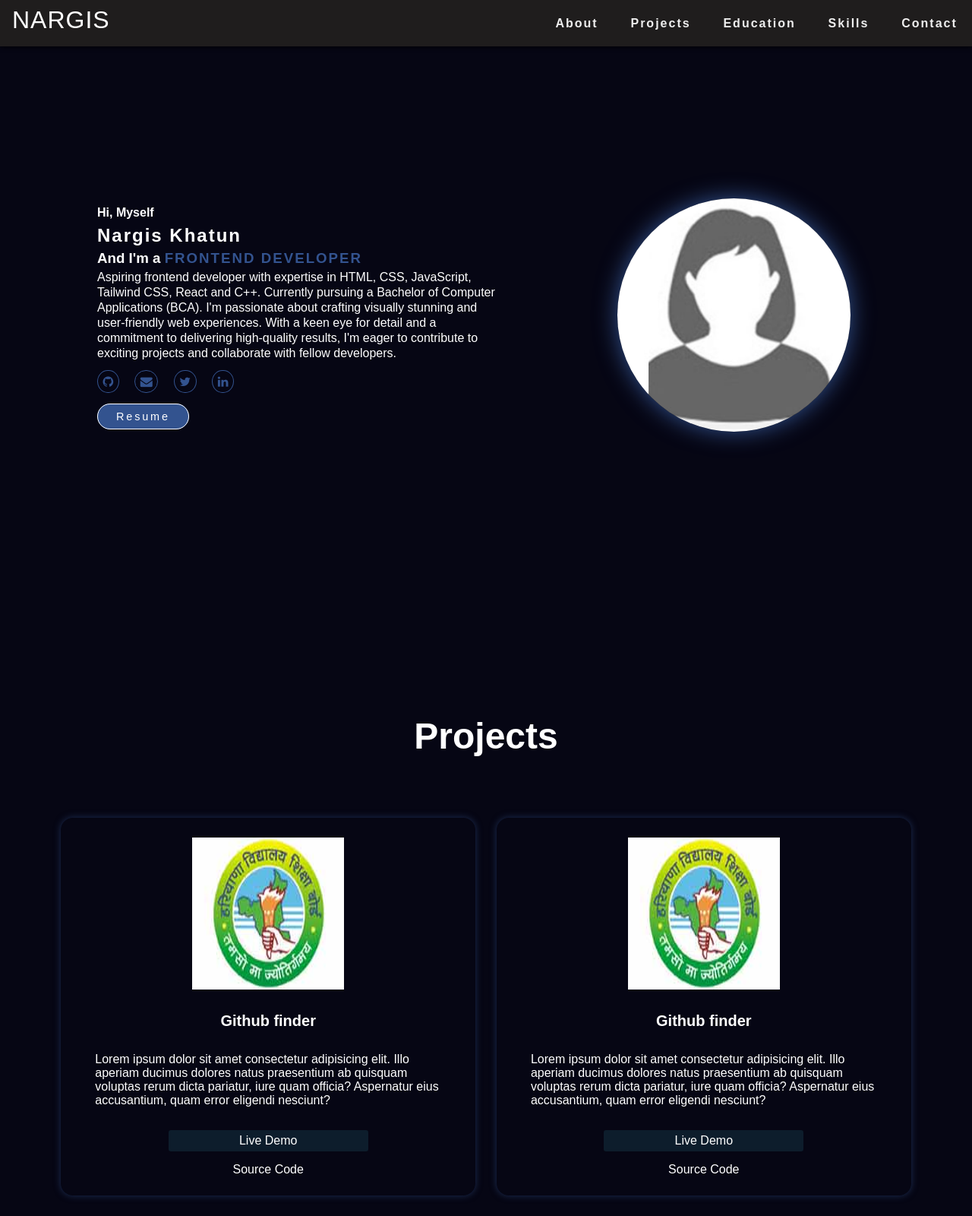
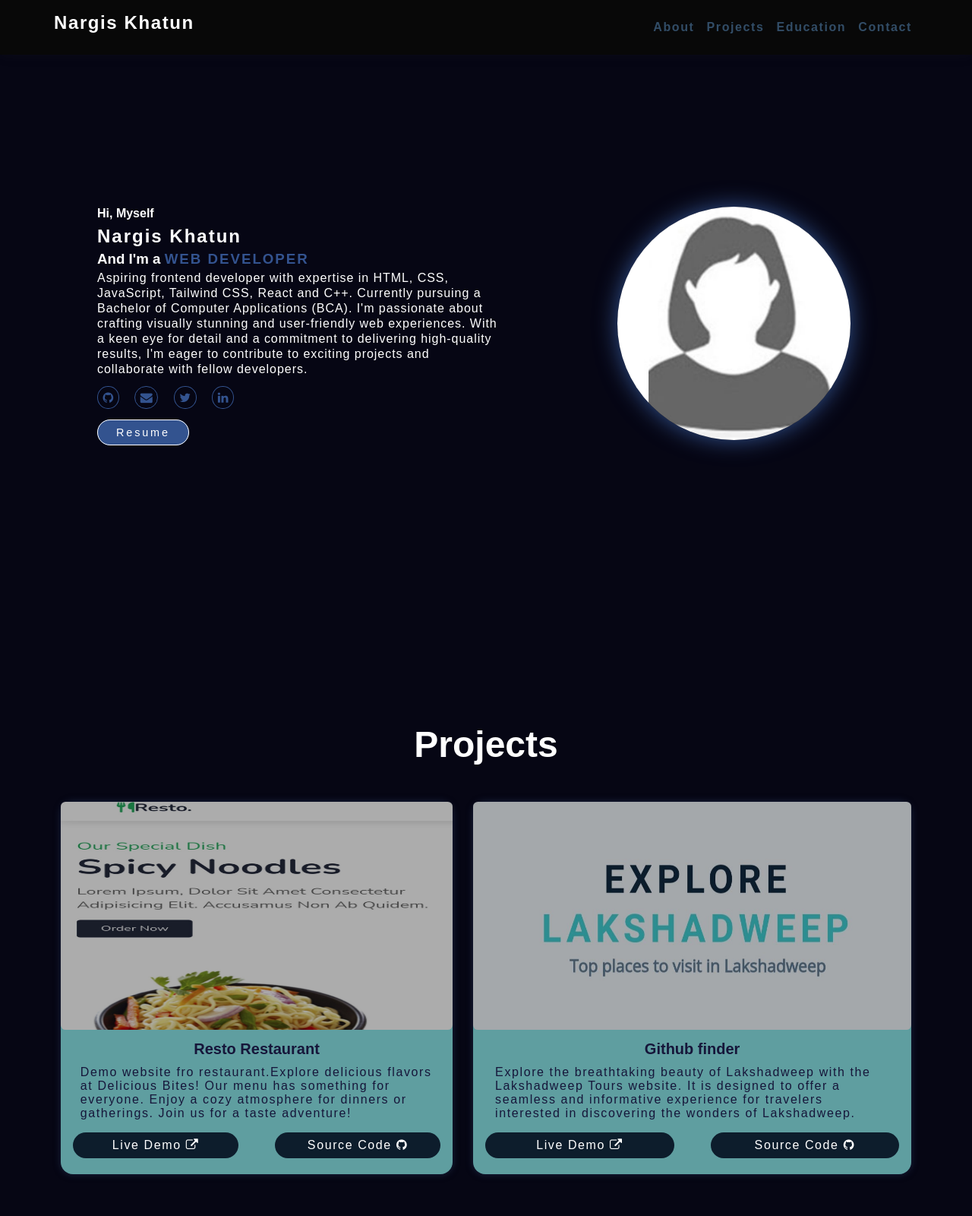
Before and after one commit to itxnargis/personal-portfolio, a plain HTML site: page index.html in a window 1280 px wide. Shown: the top 1600 px of the page at 76% size. Drawn offline with Linux system fonts and the light colour scheme.

Commit message:
portfolio

```diff
--- a/index.html
+++ b/index.html
@@ -4,7 +4,7 @@
     <head>
         <meta charset="UTF-8">
         <meta name="viewport" content="width=device-width, initial-scale=1.0">
-        <title>Nargis Khatun | Frontend Developer</title>
+        <title>Nargis Khatun | Web Developer</title>
         <link rel="stylesheet" href="styles.css">
         <link rel="stylesheet"
             href="https://cdnjs.cloudflare.com/ajax/libs/font-awesome/4.7.0/css/font-awesome.min.css">
@@ -13,26 +13,40 @@
     <body>
         <main>
             <!-- header section starts -->
-            <header class="header">
-                <div class="home-container">
-                    <h1 class="heading">Nargis</h1>
-                    <nav class="navbar">
-                        <ul>
-                            <li><a href="#about">About</a></li>
-                            <li><a href="#projects">Projects</a></li>
-                            <li><a href="#education">Education</a></li>
-                            <li><a href="#skills">Skills</a></li>
-                            <li><a href="#contact">Contact</a></li>
+            <nav>
+                <div class="nav-center">
+                    <!-- nav header -->
+                    <!-- nav header -->
+                    <div class="nav-header">
+                        <h1 class="heading">Nargis Khatun</h1>
+                        <button class="nav-toggle">
+                            <i class="fa fa-bars" id="menu-icon"></i>
+                        </button>
+                    </div>
+
+                    <!-- links -->
+                    <ul class="links">
+                        <li>
+                            <a href="#about">About</a>
+                        </li>
+                        <li>
+                            <a href="#projects">Projects</a>
+                        </li>
+                        <li>
+                            <a href="#education">Education</a>
+                        </li>
+                        <li>
+                            <a href="#contact">Contact</a>
+                        </li>
                     </ul>
-                        <i class="fa fa-bars"></i>
+                </div>
             </nav>
-                </div>
-            </header>
+
             <!-- header section ends -->
 
             <!-- about section starts -->
 
-            <section class="about">
+            <section class="about" id="about">
                 <div class="about-container">
                     <div class="row">
                         <div class="about-info">
@@ -43,7 +57,7 @@
                                 Nargis Khatun
                             </h1>
                             <h3 class="bio">
-                                And I'm a <span>FRONTEND DEVELOPER </span>
+                                And I'm a <span>WEB DEVELOPER </span>
                             </h3>
                             <p class="about-content">Aspiring frontend developer with expertise in HTML, CSS,
                                 JavaScript, Tailwind CSS, React and
@@ -88,55 +102,61 @@
             <!-- about section ends -->
 
             <!-- projects section starts -->
-            <section class="project">
+            <section class="project" id="projects">
                 <div class="project-container">
                     <h2 class="project-heading">Projects</h2>
                     <div class="projects-display">
                         <div class="row">
                             <div class="project-item">
                                 <div class="project-image">
-                                    <img src="images/hbse-logo.jpg" alt="">
+                                    <img src="images/resto-restaurant.jpg" alt="github-finder-image">
+                                </div>
+                                <div class="project-about">
+                                    <div class="project-name">
+                                        <h2>Resto Restaurant</h2>
+                                    </div>
+                                    <div class="project-about-content">
+                                        <p> Demo website fro restaurant.Explore delicious flavors at Delicious Bites!
+                                            Our menu has
+                                            something for everyone. Enjoy a cozy atmosphere for dinners or gatherings.
+                                            Join us for a
+                                            taste adventure!
+                                        </p>
+                                    </div>
+                                    <div class="project-link">
+                                        <div class="project-item-link demo">
+                                            <a href="https://itxnargis.github.io/resto-restaurant/">Live Demo <i
+                                                    class="fa fa-external-link"></i>
+                                            </a>
+                                        </div>
+                                        <div class="project-item-link demo">
+                                            <a href="https://github.com/itxnargis/resto-restaurant"
+                                                title="See my code on Github">Source Code <i class="fa fa-github"></i>
+                                            </a>
+                                        </div>
+                                    </div>
+                                </div>
+                            </div>
+                            <div class="project-item">
+                                <div class="project-image">
+                                    <img src="images/lakshadweep-tours.jpg" alt="">
                                 </div>
                                 <div class="project-about">
                                     <div class="project-name">
                                         <h2>Github finder</h2>
                                     </div>
                                     <div class="project-about-content">
-                                        <p>Lorem ipsum dolor sit amet consectetur adipisicing elit. Illo aperiam
-                                            ducimus dolores natus praesentium ab quisquam voluptas rerum dicta
-                                            pariatur, iure quam officia? Aspernatur eius accusantium, quam error
-                                            eligendi nesciunt?</p>
+                                        <p>Explore the breathtaking beauty of Lakshadweep with the Lakshadweep Tours website. It is designed to offer a seamless and informative experience for travelers interested in discovering the wonders of Lakshadweep.</p>
                                     </div>
                                     <div class="project-link">
                                         <div class="project-item-link demo">
-                                            <a href="#">Live Demo</a>
+                                            <a href="https://itxnargis.github.io/resto-restaurant/">Live Demo <i
+                                                    class="fa fa-external-link"></i></a>
                                         </div>
-                                        <div class="project-item-link code">
-                                            <a href="#">Source Code</a>
-                                        </div>
-                                    </div>
-                                </div>
-                            </div>
-                            <div class="project-item">
-                                <div class="project-image">
-                                    <img src="images/hbse-logo.jpg" alt="">
-                                </div>
-                                <div class="project-about">
-                                    <div class="project-name">
-                                        <h2>Github finder</h2>
-                                    </div>
-                                    <div class="project-about-content">
-                                        <p>Lorem ipsum dolor sit amet consectetur adipisicing elit. Illo aperiam
-                                            ducimus dolores natus praesentium ab quisquam voluptas rerum dicta
-                                            pariatur, iure quam officia? Aspernatur eius accusantium, quam error
-                                            eligendi nesciunt?</p>
-                                    </div>
-                                    <div class="project-link">
                                         <div class="project-item-link demo">
-                                            <a href="#">Live Demo</a>
-                                        </div>
-                                        <div class="project-item-link code">
-                                            <a href="#">Source Code</a>
+                                            <a href="https://github.com/itxnargis/resto-restaurant"
+                                                title="See my code on Github">Source Code <i
+                                                    class="fa fa-github"></i></a>
                                         </div>
                                     </div>
                                 </div>
@@ -148,7 +168,7 @@
             <!-- projects section ends -->
 
             <!-- education section starts -->
-            <section class="education">
+            <section class="education" id="education">
                 <div class="education-container">
                     <div class="education-heading">
                         <h2>Education</h2>
@@ -211,51 +231,77 @@
             <!-- education section ends -->
 
             <!-- contact section starts -->
-            <section class="contact">
-                <div class="contact-container">
+            <section class="contact" id="contact">
                 <div class="contact-heading">
                     <h2>Contact Me</h2>
                 </div>
                 <div class="container-box">
-                    <div class="form-group">
                     <form action="#">
                         <div class="form-info">
                             <div class="contact-forms">
                                 <label>Full Name</label>
-                                    <input type="text" placeholder="Name* " required>
+                                <input class="input-width" type="text" placeholder="Name* " required>
+                            </div>
+                        </div>
+
+                        <div class="form-info display">
+                            <div class="contact-forms">
+                                <label>Email</label>
+                                <input class="input-width" type="text" placeholder="Email Address* " required>
                             </div>
                         </div>
 
                         <div class="form-info">
                             <div class="contact-forms">
-                                    <label>Full Name</label>
-                                    <input type="text" placeholder="Name* " required>
+                                <label>Subject</label>
+                                <input type="text" placeholder="Subject* " required>
                             </div>
                         </div>
 
                         <div class="form-info">
                             <div class="contact-forms">
-                                    <label>Full Name</label>
-                                    <input type="text" placeholder="Name* " required>
-                                </div>
-                            </div>
-
-                            <div class="form-info">
-                                <div class="contact-forms">
-                                    <label>Full Name</label>
-                                    <input type="text" placeholder="Name* " required>
+                                <label>Your Message</label>
+                                <textarea name="text" id="" cols="30" rows="10" placeholder="Message">
+                                    </textarea>
                             </div>
                         </div>
 
                     </form>
+
                 </div>
-                </div>
-
                 </div>
 
             </section>
             <!-- contact section ends -->
+
+            <!-- footer section starts -->
+            <footer>
+                <div class="footer-icons">
+                    <div class="social-icons">
+                        <a href="https://github.com/itxnargis" title="Connect to github"
+                            aria-label="Github-icon" id="iconLink"> <i class="fa fa-github"></i></a>
+                    </div>
+                    <div class="social-icons">
+                        <a href="mailto:itxnargiskhatun@gmail.com" title="My gmail account"
+                            aria-label="Gmail-icon" id="iconLink"> <i class="fa fa-envelope"></i></a>
+                    </div>
+                    <div class="social-icons">
+                        <a href="https://x.com/81283nargis?s=09" title="My personal twitter account"
+                            aria-label="Twitter-icon" id="iconLink"> <i class="fa fa-twitter"></i></a>
+                    </div>
+                    <div class="social-icons">
+                        <a href="https://www.linkedin.com/in/nargis-khatun-4008ab2a9/"
+                            title="My linkedin account" aria-label="Linkedin-icon" id="iconLink"> <i
+                                class="fa fa-linkedin"></i></a>
+                    </div>
+                </div>
+                <div class="copyright">
+                    <p>&copy 2024 Nargis Khatun <i class="fa fa-heart"></i></p>
+                </div>
+            </footer>
+            <!-- footer section ends -->
         </main>
+        <script src="app.js"></script>
     </body>
 
 </html>
--- a/styles.css
+++ b/styles.css
@@ -4,86 +4,115 @@
   box-sizing: border-box;
   font-family: sans-serif;
 }
+html {
+  scroll-behavior: smooth;
+}
 :root {
   --blue: rgb(6, 6, 20);
   --peach: rgb(211, 163, 101);
   --secondary: rgb(51, 83, 143);
+  --grey: hsl(209, 34%, 30%);
+  --transition: all 0.3s linear;
+  --spacing: 0.1rem;
+  --clr-primary-5: hsl(205, 78%, 60%);
+  --clr-primary-8: hsl(205, 86%, 81%);
+  --clr-black: #222;
+  --ff-primary: "Roboto", sans-serif;
+  --ff-secondary: "Open Sans", sans-serif;
 }
 main {
   background-color: var(--blue);
   color: #fff;
 }
-/* header section starts */
-.header {
-  background: #1f1d1d;
-  color: #fff;
+/* navbar section starts */
+nav {
+  background: rgb(8, 8, 8);
+  box-shadow: 0 0 15px rgba(37, 36, 36, 0.2);
   position: sticky;
   top: 0;
   z-index: 1;
-  box-shadow: 0 2px 5px rgba(0, 0, 0, 0.6);
 }
-.home-container {
+.nav-header {
   display: flex;
+  align-items: center;
   justify-content: space-between;
-  padding-left: 1rem;
-  /* text-align: center; */
-  align-items: center;
+  padding: 1rem;
+}
+ul {
+  list-style-type: none;
+}
+a {
+  text-decoration: none;
+}
+
+.fa-times {
+  display: none;
+}
+.nav-toggle {
+  font-size: 1.5rem;
+  color: #fff;
+  background: transparent;
+  border-color: transparent;
+  transition: var(--transition);
+  cursor: pointer;
 }
 .heading {
-  letter-spacing: 1px;
-  padding-bottom: 1rem;
-  padding-top: 0.5rem;
-  font-weight: 500;
-  text-transform: uppercase;
+  height: 40px;
+  letter-spacing: var(--spacing);
 }
-.navbar {
+.links a {
+  color: var(--grey);
+  font-size: 1rem;
+  text-transform: capitalize;
+  letter-spacing: var(--spacing);
+  display: block;
+  padding: 0.5rem 1rem;
+  transition: var(--transition);
+}
+.links a:hover {
+  background: var(--clr-primary-8);
+  color: var(--clr-primary-5);
+  padding-left: 1.5rem;
+}
+.links {
+  height: 0;
+  overflow: hidden;
+  transition: var(--transition);
+}
+.show-links {
+  height: 12rem;
+}
+@media screen and (min-width: 800px) {
+  .nav-center {
+    max-width: 1170px;
+    margin: 0 auto;
     display: flex;
-  text-transform: capitalize;
+    align-items: center;
+    justify-content: space-between;
+    padding: 1rem;
   }
-.navbar ul li {
-  list-style: none;
-  display: inline-block;
-  margin: 0 1.2rem;
-  position: relative;
+  .nav-header {
+    padding: 0;
   }
-.navbar ul li a {
-  text-decoration: none;
-  color: #eee;
-  letter-spacing: 2px;
-  font-weight: bold;
-  font-size: 1rem;
+  .nav-toggle {
+    display: none;
   }
-.navbar ul li::after {
-  content: "";
-  height: 2px;
-  width: 0;
-  background-color: burlywood;
-  position: absolute;
-  left: 0;
-  bottom: -5px;
-  transition: 0.5s;
+  .links {
+    height: auto;
+    display: flex;
   }
-.navbar ul li:hover::after {
-  width: 100%;
+  .links a {
+    padding: 0;
+    font-weight: 600;
+    margin: 0 0.5rem;
   }
-.navbar ul li a:hover {
-  color: #fff;
+  .links a:hover {
+    padding: 0;
+    background: transparent;
   }
-.navbar i {
-  display: none;
-  padding-right: 1rem;
-  font-size: 1.4rem;
 }
 
-@media screen and (max-width: 847px) {
-  .navbar ul {
-    display: none;
-  }
-  .navbar i {
-    display: block;
-  }
-}
-/* header section ends */
+/* nav section ends */
 
 /* about section starts */
 .about {
@@ -126,6 +155,7 @@ main {
 }
 .about-content {
   line-height: 20px;
+  letter-spacing: 0.06rem;
 }
 .intro {
   letter-spacing: 2px;
@@ -199,53 +229,60 @@ main {
   text-align: center;
 }
 .projects-display {
-  padding: 5rem 0;
+  padding: 3rem 0;
 }
 .row {
   display: flex;
   gap: 1.7rem;
 }
 .project-item {
-  padding: 10px;
+  background: cadetblue;
   border-radius: 1rem;
   height: 100%;
-  box-shadow: 0 0 10px 0 rgba(51, 83, 143, 0.5);
+  box-shadow: 0 0 10px 0 rgba(43, 63, 105, 0.5);
 }
+
 .project-image {
-  padding: 1rem;
   text-align: center;
 }
 .project-image img {
-  height: 200px;
-  width: 200px;
+  height: 300px;
+  width: 100%;
+  border-radius: 0.4rem;
 }
 .project-name h2 {
   padding: 10px;
   font-size: 20px;
   text-align: center;
+  color: rgb(22 22 58);
 }
 .project-about-content {
   height: auto;
-  padding: 20px 10px;
+  color: rgb(22 22 58);
 }
 .project-about-content p {
   width: 90%;
+  letter-spacing: 0.1rem;
   margin: 0 auto;
 }
 .project-link {
-  bottom: 0;
-  position: relative;
+  margin: 0 1rem;
+  display: flex;
+  gap: 3rem;
+  margin-top: 0.4rem;
 }
 .project-item-link {
   margin: 10px auto;
-  padding: 5px;
+  padding: 0.5rem 0.075rem;
   text-align: center;
+  margin-bottom: 1.3rem;
   width: 50%;
-  border-radius: 0.2rem;
+  border-radius: 5rem;
 }
 .project-item-link a {
   text-decoration: none;
   color: #fff;
+  letter-spacing: 0.1rem;
 }
 .demo {
   background-color: #0d1d2c;
@@ -263,10 +300,8 @@ main {
   padding: 0 3rem;
 }
 .education-heading {
-  /* margin: 0 0 20px; */
   font-size: 2rem;
   text-align: center;
-  padding-bottom: 2rem;
 }
 .education-row {
   width: 70%;
@@ -274,7 +309,7 @@ main {
 }
 .education-content {
   border-radius: 10px;
-  box-shadow: 0 0 20px 0 rgba(51, 83, 143, 0.5);
+  background: cadetblue;
   margin: 40px auto;
   padding: 20px;
 }
@@ -293,7 +328,9 @@ main {
   border-radius: 0.2rem;
 }
 .education-detail {
+  color: rgb(22 22 58);
   padding: 10px;
+  letter-spacing: 0.1rem;
 }
 .education-name {
   font-size: 20px;
@@ -310,7 +347,7 @@ main {
   margin-bottom: 1rem;
   font-size: 17px;
 }
-@media screen and (max-width: 747px ) {
+@media screen and (max-width: 747px) {
   .education-row {
     width: 90%;
   }
@@ -326,29 +363,73 @@ main {
 /* contact section starts */
 .contact {
   padding: 100px 0;
-  text-align: center;
-}
-.contact-container {
-  padding: 0 3rem;
 }
 .contact-heading {
   margin-bottom: 5rem;
+  text-align: center;
   font-size: 30px;
 }
 .container-box {
   border-radius: 10px;
-  box-shadow: 0 0 20px 0 rgba(51, 83, 143, 0.5);
-  text-align: center;
-  width: 80%;
+  background: cadetblue;
+  width: 90vw;
   margin: auto;
-  padding: 4rem 0;
+  padding: 2rem;
+  max-width: max(60vw, 320px);
 }
-.form-group {
 
+form {
+  display: flex;
+  flex-wrap: wrap;
+  gap: 1rem;
 }
 .form-info {
+  padding-bottom: 0.5rem;
+  width: 100%;
+}
 
+.contact-forms {
+  display: flex;
+  flex-direction: column;
+  width: 100%;
 }
-.contact-forms {
+label {
+  margin-bottom: 0.8rem;
+  letter-spacing: 0.06rem;
+}
+input {
+  border-radius: 7px;
+  box-shadow: 0 0 5px 0 rgba(109, 94, 94, 0.9);
+  width: 100%;
+  padding: 0.7rem;
+  border: 2px solid rgb(51, 83, 143);
+}
+.input-width {
+  width: 100%;
+}
+textarea {
+  width: 100%;
+  border-radius: 8px;
+  border: 2px solid rgb(51, 83, 143);
+}
 
+@media screen and (min-width: 767px) {
+  .form-info:nth-child(1),
+  .form-info:nth-child(2) {
+    width: calc(50% - 0.5rem);
   }
+}
+
+/* footer section starts */
+footer {
+  background: rgb(8, 8, 8);
+  display: flex;
+  flex-direction: column;
+  align-items: center;
+  padding-bottom: 1rem;
+}
+.footer-icons {
+  display: flex;
+  gap: 1.3rem;
+  margin-bottom: 0.6rem;
+}
```
Also changed, not shown: app.js (added, +19 -0 lines), images/lakshadweep-tours.jpg (added), images/resto-restaurant.jpg (added), images/snack.jpg (deleted). Lines whose indentation alone changed are shown as unchanged.
